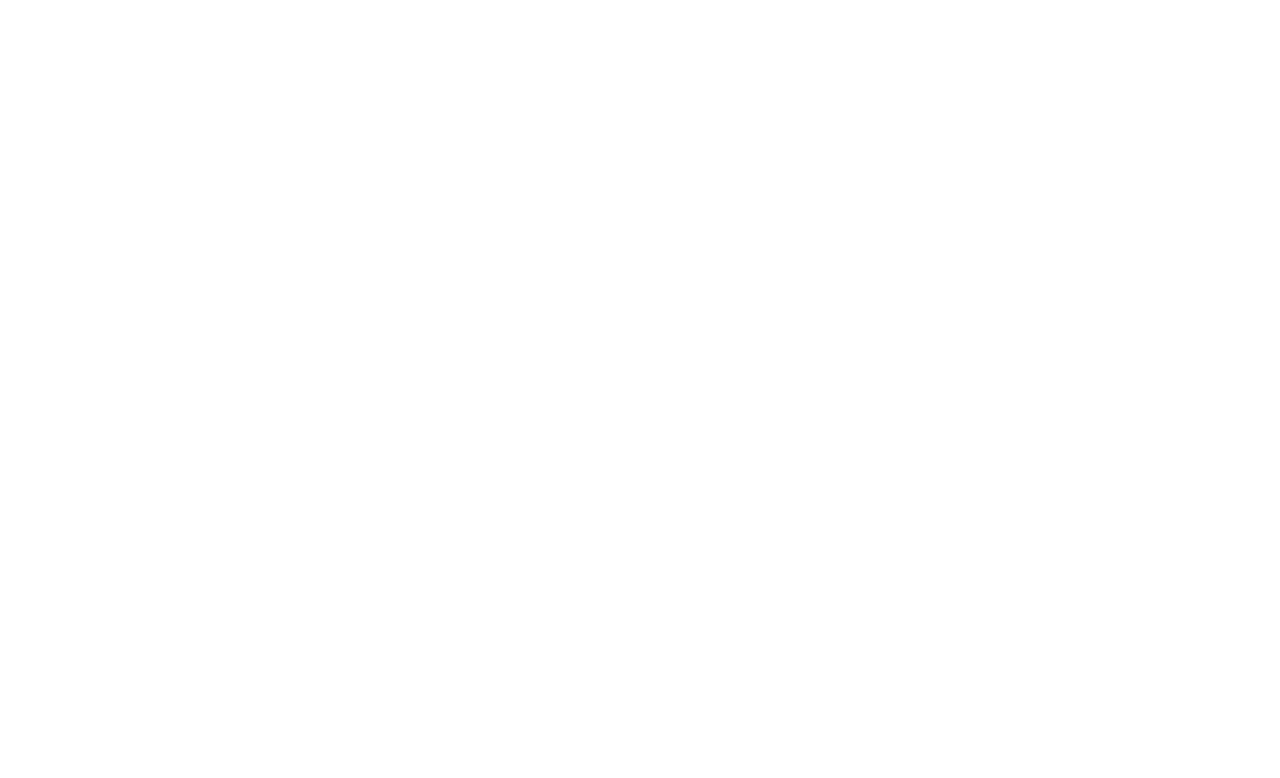
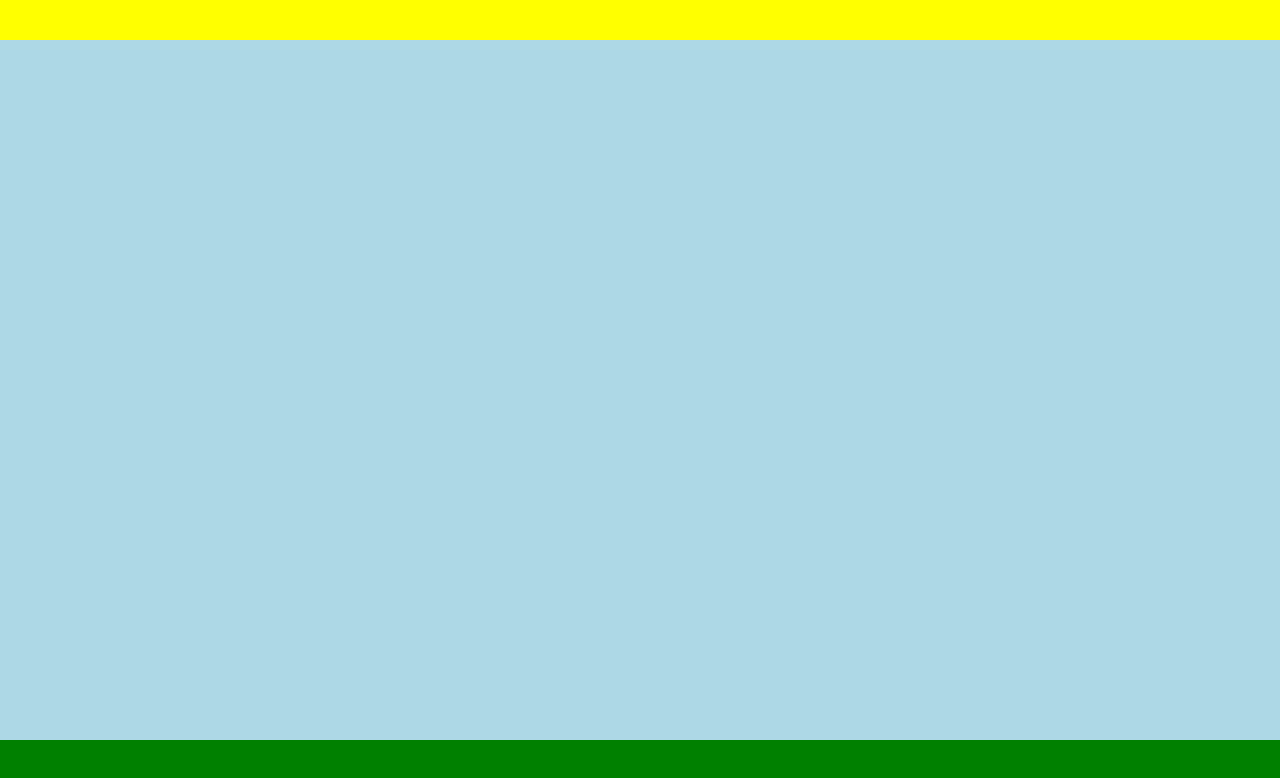
Before and after one commit to Zaplatynskyy/html-css-zoom, a plain HTML site: page index.html in a window 1280 px wide. Drawn offline with Linux system fonts and the light colour scheme.

Commit message:
struttura layout

```diff
--- a/css/style.css
+++ b/css/style.css
@@ -12,10 +12,33 @@ body{
 
 /* ******HEADER****** */
 
+header{
+    height: 40px;
+}
+
 /* ******MAIN****** */
+
+main{
+    height: calc(100vh - 100px);
+}
 
 /* ******FOOTER****** */
 
+footer{
+    height: 60px;
+}
 
 
 /* ******DEBUG****** */
+
+.debug header{
+    background-color: yellow;
+}
+
+.debug main{
+    background-color: lightblue;
+}
+
+.debug footer{
+    background-color: green;
+}
```
